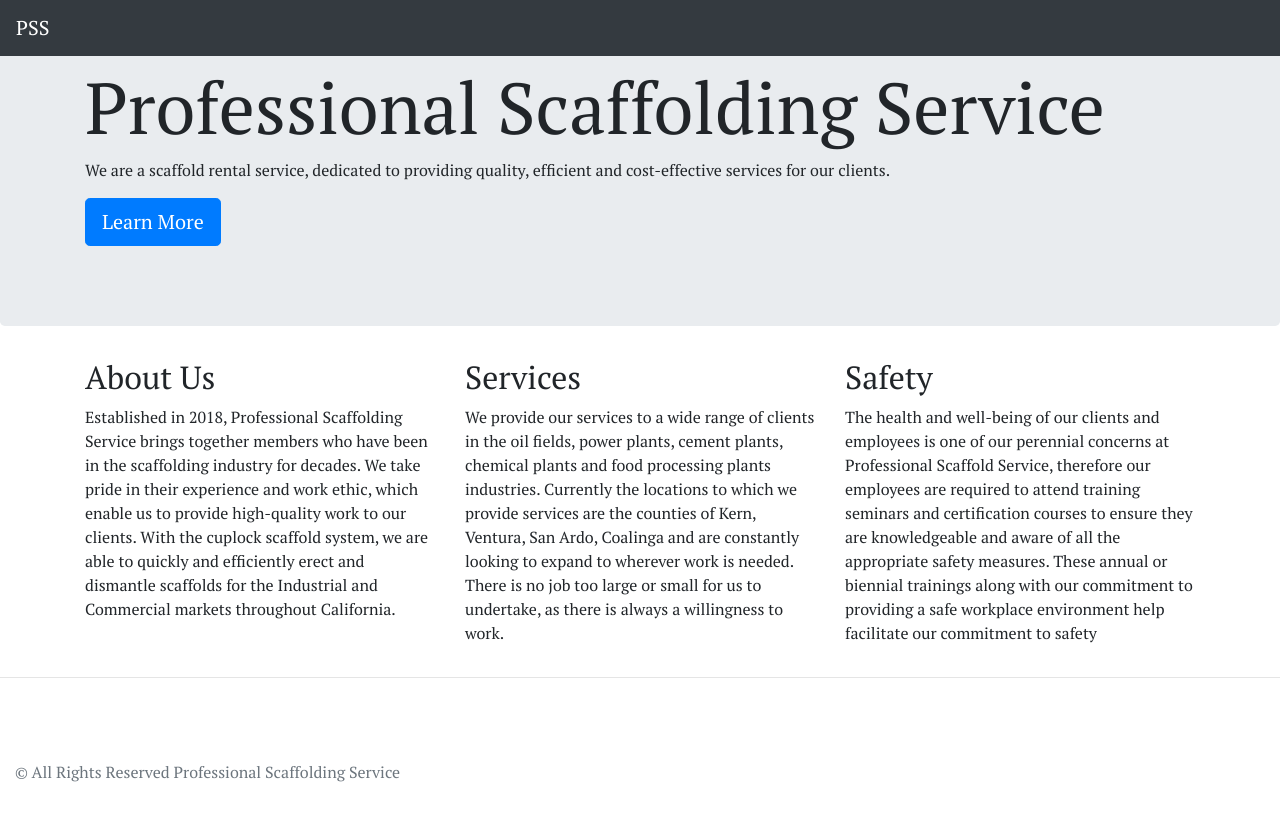
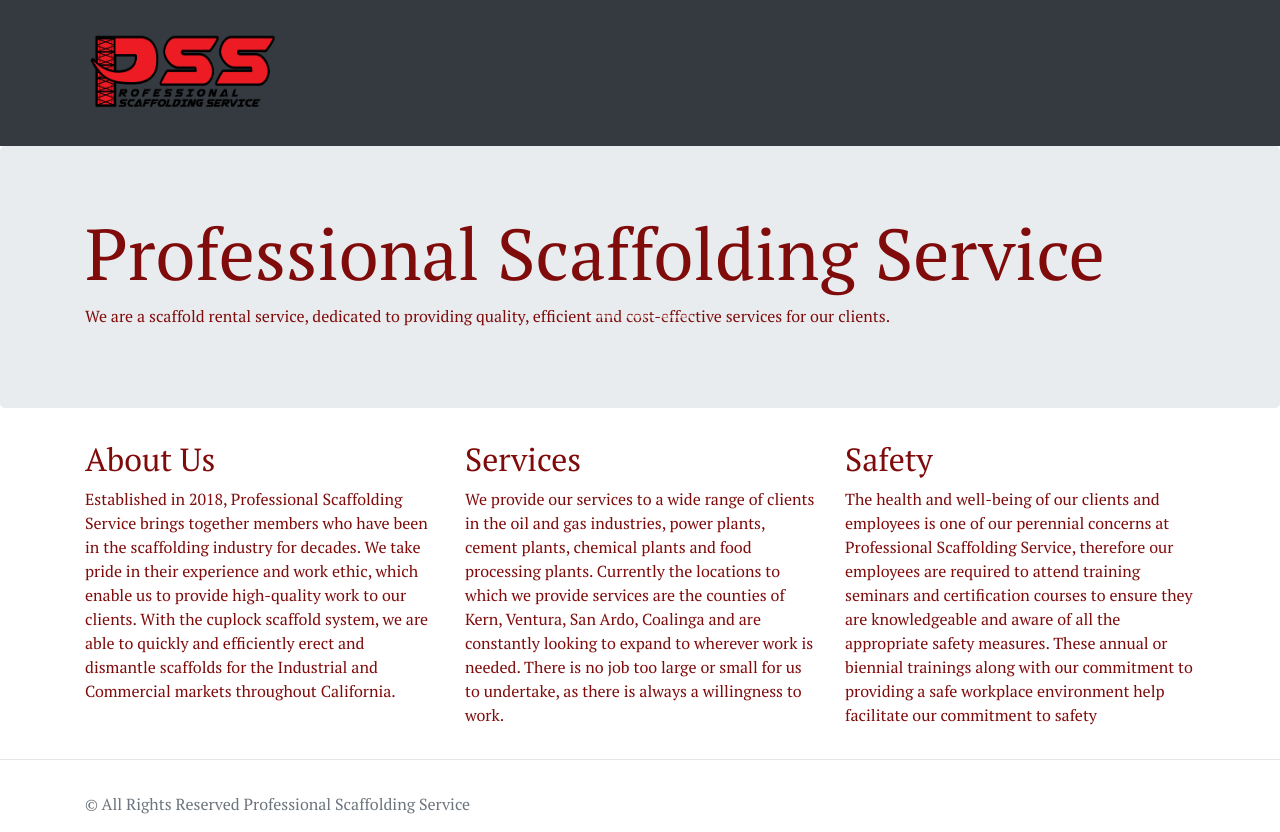
Before and after one commit to ozzymdn2017/PSS, a website: page dist/index.html in a window 1280 px wide. Before the commit the page ends 800 px from the top, so only its background shows below. Drawn offline with nearby package versions, Linux system fonts and the light colour scheme.

Commit message:
Navbar logo adjusted and footer fixed

```diff
--- a/scss/_utilities.scss
+++ b/scss/_utilities.scss
@@ -1,3 +1,5 @@
+$primary-color: #7F0B0B;
+$secondary-color: #70B099;
 
 
 
@@ -8,6 +10,7 @@
   padding-left: 15px;
   margin-right: auto;
   margin-left: auto;
+  color: $primary-color;
 }
 
 
--- a/scss/main.scss
+++ b/scss/main.scss
@@ -18,19 +18,16 @@
   height: 100%;
 }
 
-img {
-    width: 100%;
+#logo {
+  vertical-align: middle;
 }
 
-
-
-
-/* Navigation */
-nav {
-
+.navbar-nav {
+	margin-left:auto;
 }
 
 footer {
   bottom: 0;
-  position: fixed;
+  left: 0;
+  position: static;
 }
```
Also changed, not shown: dist/css/main.css, dist/index.html, 1 other file.
